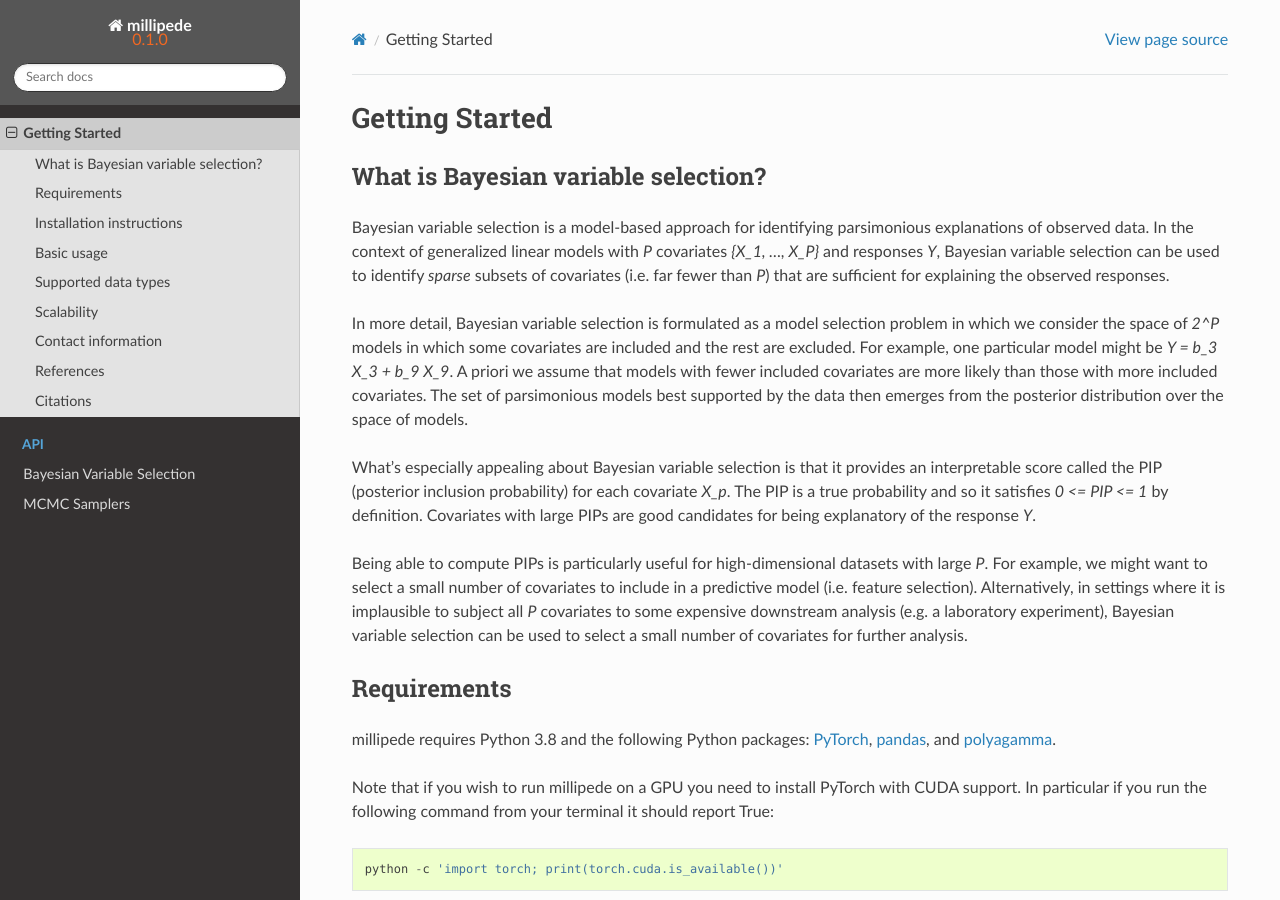
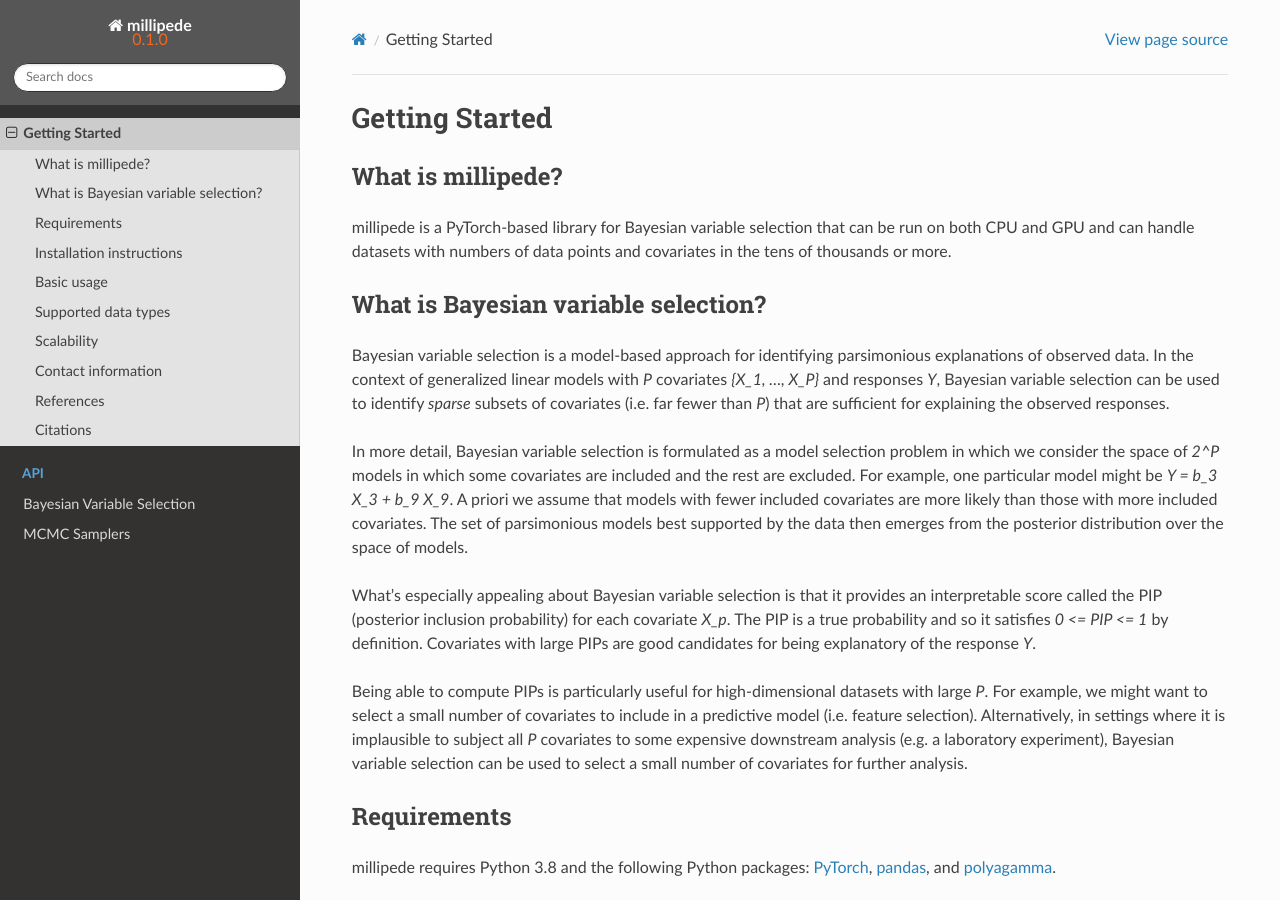
Before and after one commit to BasisResearch/millipede, a Sphinx documentation site: the page built from docs/source/getting_started.rst, in a window 1280 px wide and 900 px high. Built offline with Sphinx 7.4.7 and the Read the Docs theme 2.0.0, drawn with Linux system fonts in a browser that asks for light colours.

```diff
--- a/docs/source/getting_started.rst
+++ b/docs/source/getting_started.rst
@@ -1,5 +1,11 @@
 Getting Started
 ===============
+
+What is millipede?
+------------------
+
+millipede is a PyTorch-based library for Bayesian variable selection that can be run on both CPU and GPU and
+can handle datasets with numbers of data points and covariates in the tens of thousands or more.
 
 What is Bayesian variable selection?
 ------------------------------------
```
Also changed, not shown: README.md (+3 -0 lines), 1 other file.
